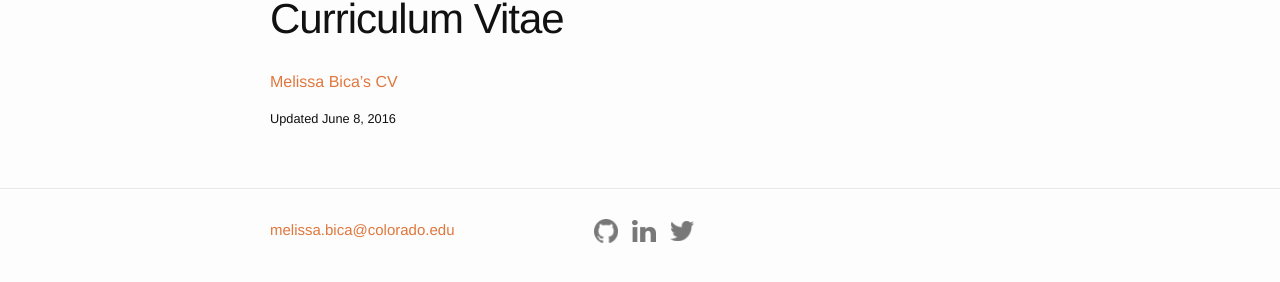
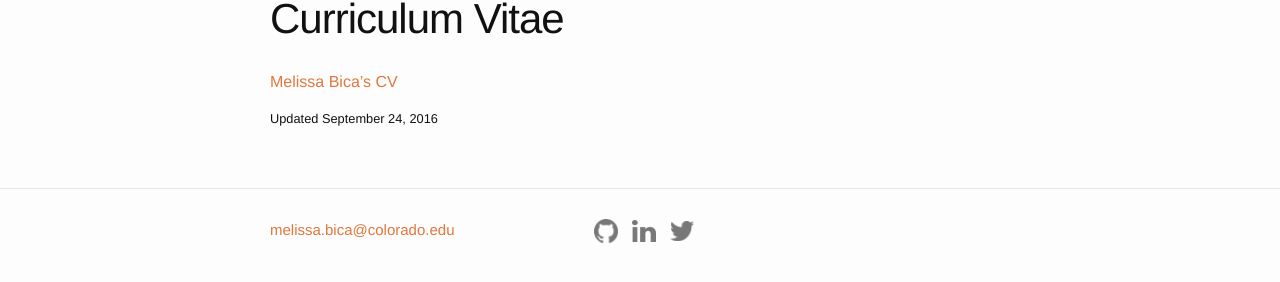
Before and after one commit to melissabica/melissabica.github.io, a Jekyll site: the page built from 3-cv.md, in a window 1280 px wide. Shown: the part 189-471 px from the top of the page. Built offline with Jekyll 4.4.1, drawn with Linux system fonts in a browser that asks for light colours; nearby versions of some CDN libraries; comment, search, counter and statistics services are not loaded.

Commit message:
Updated CV

```diff
--- a/3-cv.md
+++ b/3-cv.md
@@ -6,4 +6,4 @@ permalink: /cv/
 
 [Melissa Bica's CV](/assets/files/MelissaBicaCV.pdf)
 
-<p style="font-size: 0.8em;">Updated June 8, 2016</p>
+<p style="font-size: 0.8em;">Updated September 24, 2016</p>
```
Also changed, not shown: 1 other file.
